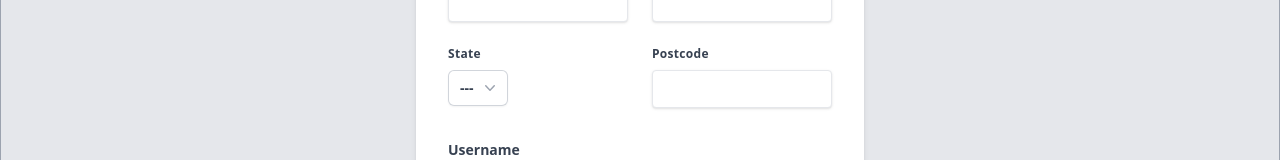
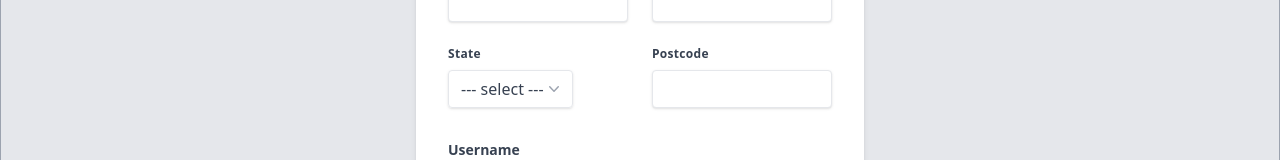
Before and after one commit to ddavisj/liberty-form, a Next.js app: page / in a window 1280 px wide. Shown: the part 503-663 px from the top of the page. Built offline with nearby package versions, Linux system fonts and the light colour scheme.

Commit message:
Updated dropdown and warning

```diff
--- a/components/Dropdown.js
+++ b/components/Dropdown.js
@@ -7,14 +7,19 @@ function classNames(...classes) {
   return classes.filter(Boolean).join(" ");
 }
 
-export default function Example() {
-  const [stateterr, setStateterr] = useState("---");
+export default function Dropdown({ stateTerrSelectText }) {
+  const [stateTerr, setStateterr] = useState(stateTerrSelectText);
+
+  const onClickHandler = (val) => {
+    setStateterr(val);
+    document.getElementById("postcode").focus();
+  };
 
   return (
-    <Menu as="div" className="relative inline-block text-left">
+    <Menu as="div" id="state_terr" className="relative inline-block text-left">
       <div>
-        <Menu.Button className="inline-flex w-full justify-center gap-x-1.5 rounded-md bg-white px-3 py-2 text-sm font-semibold text-gray-700 shadow-sm ring-1 ring-inset ring-gray-300 hover:bg-gray-50">
-          {stateterr}
+        <Menu.Button className="inline-flex shadow appearance-none border rounded w-full py-2 px-3 text-gray-700 leading-tight focus:outline-none focus:shadow-outline">
+          {stateTerr}
           <ChevronDownIcon
             className="-mr-1 h-5 w-5 text-gray-400"
             aria-hidden="true"
@@ -50,9 +55,7 @@ export default function Example() {
                     active ? "bg-gray-100 text-gray-700" : "text-gray-700",
                     "block px-4 py-2 text-sm"
                   )}
-                  onClick={(e) => {
-                    setStateterr(val);
-                  }}
+                  onClick={() => onClickHandler(val)}
                 >
                   {val}
                 </a>
--- a/pages/index.js
+++ b/pages/index.js
@@ -5,6 +5,8 @@ import Dropdown from "../components/Dropdown";
 
 export default function Register() {
   const [phone, setPhone] = useState(1);
+
+  const stateTerrSelectText = "--- select ---";
 
   const handleSubmit = async (event) => {
     event.preventDefault();
@@ -18,7 +20,14 @@ export default function Register() {
       password: event.target.password.value,
     };
 
-    // event.target.phone.value.length !== 10
+    // State or Territory Dropdown
+
+    const stateTerr = document.querySelector("#state_terr button").innerText;
+
+    stateTerr === stateTerrSelectText
+      ? state_terr_warning.classList.remove("hidden")
+      : state_terr_warning.classList.add("hidden");
+
     phone.length !== 10
       ? phone_warning.classList.remove("hidden")
       : phone_warning.classList.add("hidden");
@@ -33,7 +42,8 @@ export default function Register() {
       data.username &&
       data.password &&
       phone.length === 10 &&
-      postcode.length === 4
+      postcode.length === 4 &&
+      stateTerr !== "--- select ---"
     ) {
       localStorage.setItem("username", data.username);
       localStorage.setItem("password", data.password);
@@ -160,7 +170,7 @@ export default function Register() {
               />
             </div>
           </div>
-          <div className="flex flex-wrap -mx-3 mb-6">
+          <div id="state_parent" className="flex flex-wrap -mx-3 mb-6">
             <div className="w-full md:w-1/2 px-3 mb-6 md:mb-0">
               <label
                 className="block tracking-wide text-gray-700 text-xs font-bold mb-2"
@@ -168,7 +178,13 @@ export default function Register() {
               >
                 State
               </label>
-              <Dropdown />
+              <Dropdown stateTerrSelectText={stateTerrSelectText} />
+              <p
+                id="state_terr_warning"
+                className="hidden text-red-500 mt-2 font-light text-xs"
+              >
+                Please select a state or territory
+              </p>
             </div>
             <div className="w-full md:w-1/2 px-3">
               <label
```
